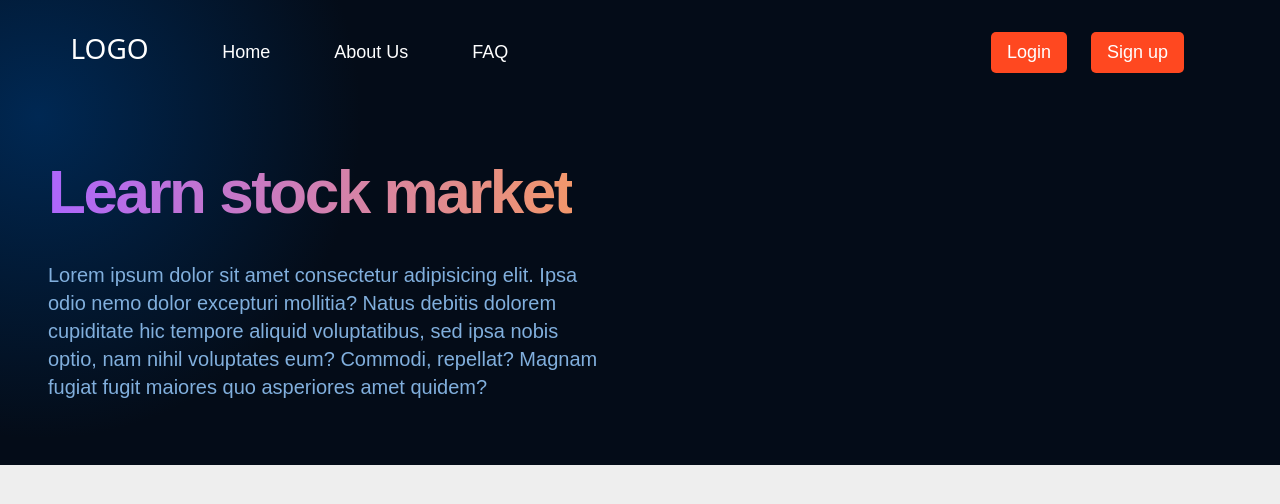
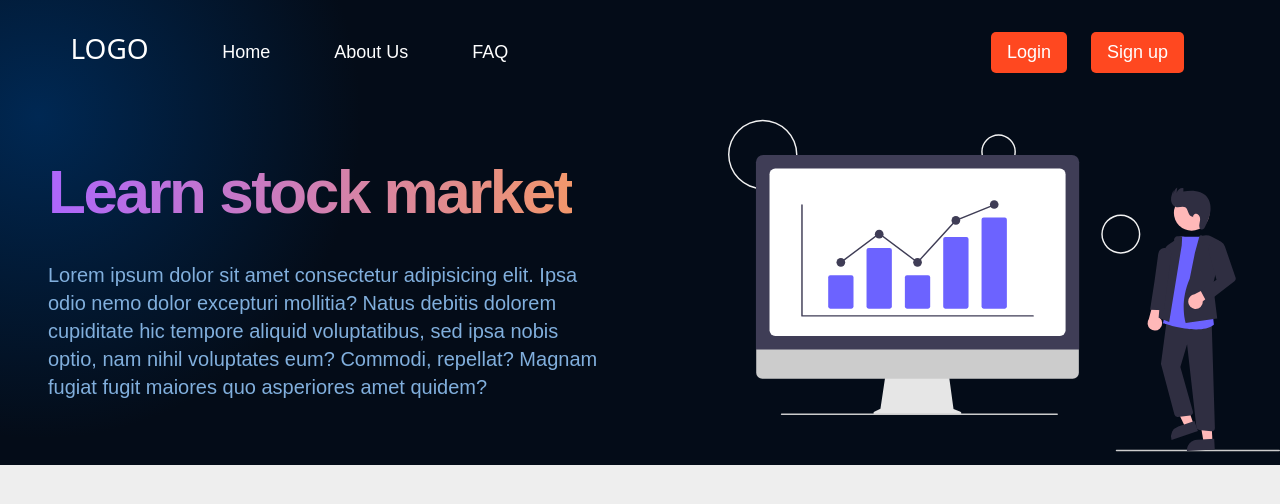
Before and after one commit to Nach-33/Devheat_Developer_Dodo, a React (Create React App) app: page / in a window 1280 px wide. Shown: the top 504 px of the page. Built offline with nearby package versions, Linux system fonts and the light colour scheme.

Commit message:
added image to homepage

```diff
--- a/src/App.js
+++ b/src/App.js
@@ -13,7 +13,6 @@ import Register from './components/register';
 import './Elements/Navbars/style/navbar.css'
 import './Elements/Headers/style/header.css'
 import Dashboard from './components/dashboard';
-
 function App() {
   return (
     <>
@@ -22,7 +21,7 @@ function App() {
       <Route exact path="/stock" element={<Stock/>} />
       <Route exact path="/" element={<Homepage />} />
       <Route exact path="/in" element={<Homepage2 />} />
-      <Route exact path="/dashboard" element={<Dashboard />} />
+      <Route exact path="/user" element={<Dashboard />} />
       <Route exact path="/buy" element={<Buy />} />
       <Route exact path="/sell" element={<Sell />} />
       <Route exact path="/login" element={<Login />} />
--- a/src/Elements/Headers/Header.jsx
+++ b/src/Elements/Headers/Header.jsx
@@ -1,6 +1,5 @@
 import React from "react";
-
-
+import StockImage from '../../resources/stock.svg'
 const Header = () => (
   <div className="header section__padding" id="home">
     <div className="header-content p-5">
@@ -13,8 +12,8 @@ const Header = () => (
         quidem?
       </p>
     </div>
-
     <div className="header-image">
+      <img src={StockImage} alt="" />
     </div>
   </div>
 );
```
Also changed, not shown: src/resources/stock.svg (added).
